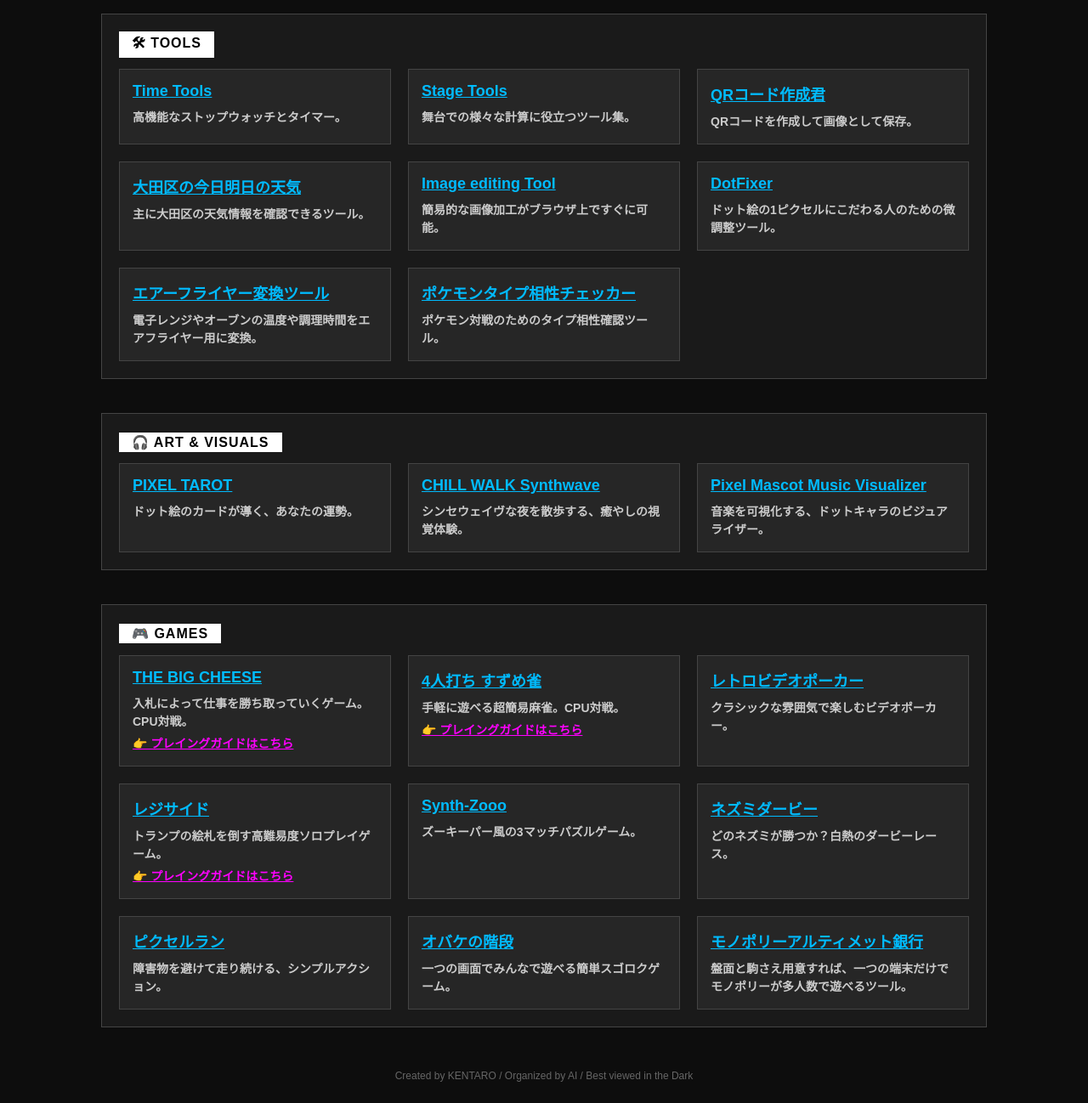
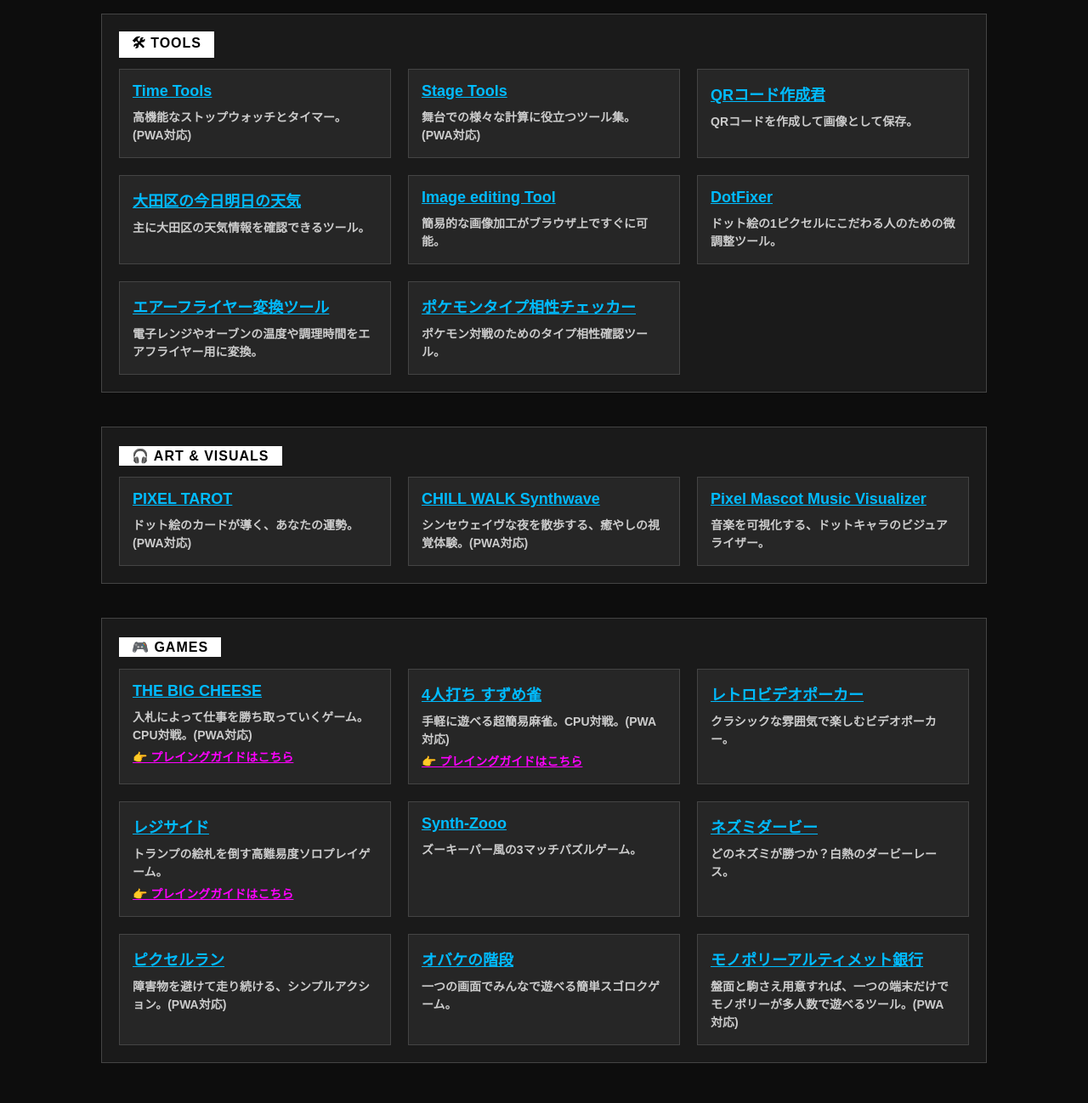
Before and after one commit to kentaro222/KENTARO-S-HOME-PAGE, a plain HTML site: page index.html in a window 1280 px wide. Shown: the part 180-1478 px from the top of the page at 85% size. Drawn offline with Linux system fonts and the light colour scheme.

```diff
--- a/index.html
+++ b/index.html
@@ -121,11 +121,11 @@
     <div class="dashboard">
         <a href="https://kentaro222.github.io/Stage-Time-Toolkit/" class="link-item" target="_blank">
             <span class="title">Time Tools</span>
-            <div class="description">高機能なストップウォッチとタイマー。</div>
+            <div class="description">高機能なストップウォッチとタイマー。(PWA対応)</div>
         </a>
         <a href="https://kentaro222.github.io/Stage-Tools/" class="link-item" target="_blank">
             <span class="title">Stage Tools</span>
-            <div class="description">舞台での様々な計算に役立つツール集。</div>
+            <div class="description">舞台での様々な計算に役立つツール集。(PWA対応)</div>
         </a>
         <a href="https://kentaro222.github.io/QR-Code-Generation-and-Saver/" class="link-item" target="_blank">
             <span class="title">QRコード作成君</span>
@@ -159,11 +159,11 @@
     <div class="dashboard">
         <a href="https://kentaro222.github.io/PIXEL-TAROT/" class="link-item" target="_blank">
             <span class="title">PIXEL TAROT</span>
-            <div class="description">ドット絵のカードが導く、あなたの運勢。</div>
+            <div class="description">ドット絵のカードが導く、あなたの運勢。(PWA対応)</div>
         </a>
         <a href="https://kentaro222.github.io/CHILL-WALK-Synthwave/" class="link-item" target="_blank">
             <span class="title">CHILL WALK Synthwave</span>
-            <div class="description">シンセウェイヴな夜を散歩する、癒やしの視覚体験。</div>
+            <div class="description">シンセウェイヴな夜を散歩する、癒やしの視覚体験。(PWA対応)</div>
         </a>
         <a href="https://kentaro222.github.io/Pixel-Mascot-Music-Visualizer/" class="link-item" target="_blank">
             <span class="title">Pixel Mascot Music Visualizer</span>
@@ -179,7 +179,7 @@
         <div class="link-item">
             <a href="https://kentaro222.github.io/The-Big-Cheese-Single-Player/" class="title" target="_blank">THE BIG CHEESE</a>
             <div class="description">
-                入札によって仕事を勝ち取っていくゲーム。CPU対戦。<br>
+                入札によって仕事を勝ち取っていくゲーム。CPU対戦。(PWA対応)<br>
                 <a href="https://kentaro222.github.io/The-Big-Cheese-Single-Player/bigcheese_guide.html" target="_blank" style="color: #ff00ff; text-decoration: underline; margin-top: 5px; display: inline-block;">👉 プレイングガイドはこちら</a>
             </div>
         </div>
@@ -187,7 +187,7 @@
         <div class="link-item">
             <a href="https://kentaro222.github.io/4nin-uchi-Suzume-jong/" class="title" target="_blank">4人打ち すずめ雀</a>
             <div class="description">
-                手軽に遊べる超簡易麻雀。CPU対戦。<br>
+                手軽に遊べる超簡易麻雀。CPU対戦。(PWA対応)<br>
                 <a href="https://kentaro222.github.io/4nin-uchi-Suzume-jong/guide.html" target="_blank" style="color: #ff00ff; text-decoration: underline; margin-top: 5px; display: inline-block;">👉 プレイングガイドはこちら</a>
             </div>
         </div>
@@ -215,7 +215,7 @@
         </a>
         <a href="https://kentaro222.github.io/Pixel-Run/" class="link-item" target="_blank">
             <span class="title">ピクセルラン</span>
-            <div class="description">障害物を避けて走り続ける、シンプルアクション。</div>
+            <div class="description">障害物を避けて走り続ける、シンプルアクション。(PWA対応)</div>
         </a>
         <a href="https://kentaro222.github.io/Ghost-Stairs/" class="link-item" target="_blank">
             <span class="title">オバケの階段</span>
@@ -223,7 +223,7 @@
         </a>
         <a href="https://kentaro222.github.io/Monopoly-Ultimate-Bank/" class="link-item" target="_blank">
             <span class="title">モノポリーアルティメット銀行</span>
-            <div class="description">盤面と駒さえ用意すれば、一つの端末だけでモノポリーが多人数で遊べるツール。</div>
+            <div class="description">盤面と駒さえ用意すれば、一つの端末だけでモノポリーが多人数で遊べるツール。(PWA対応)</div>
         </a>
     </div>
 </section>
```
